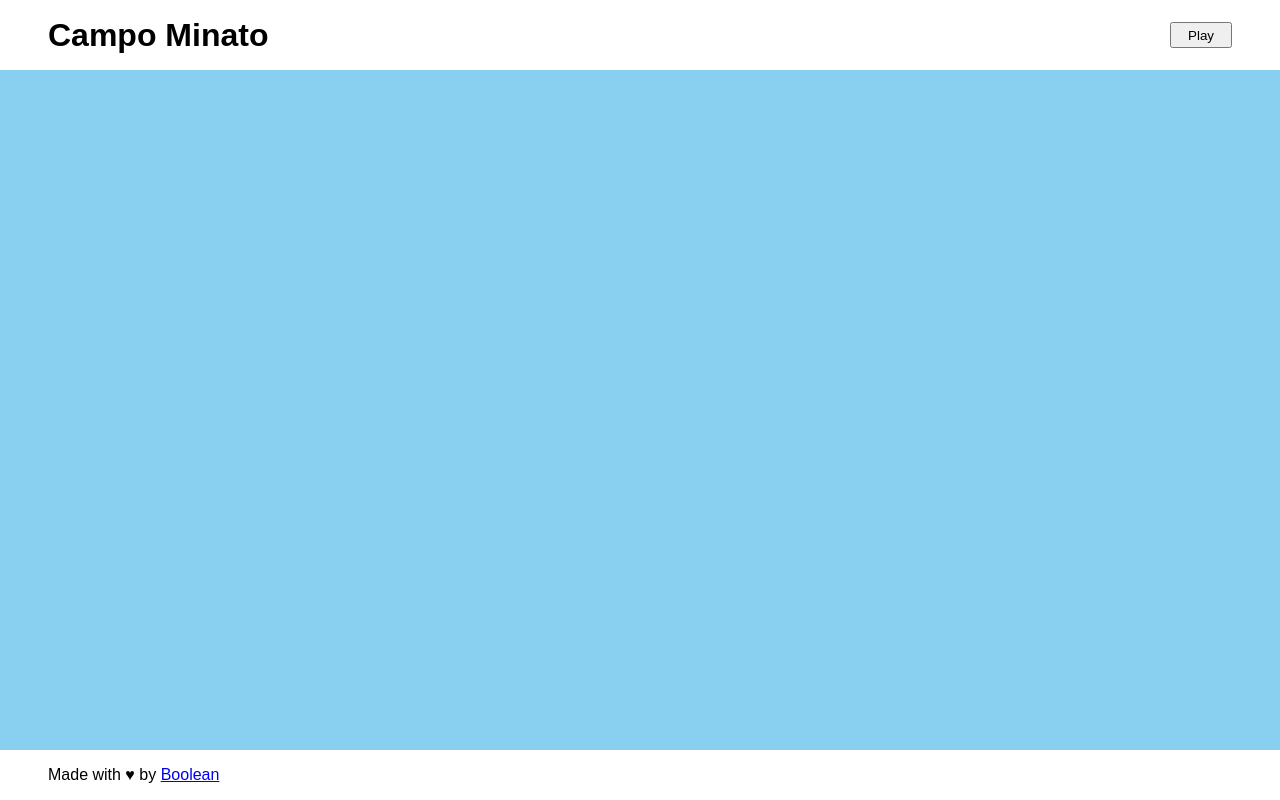
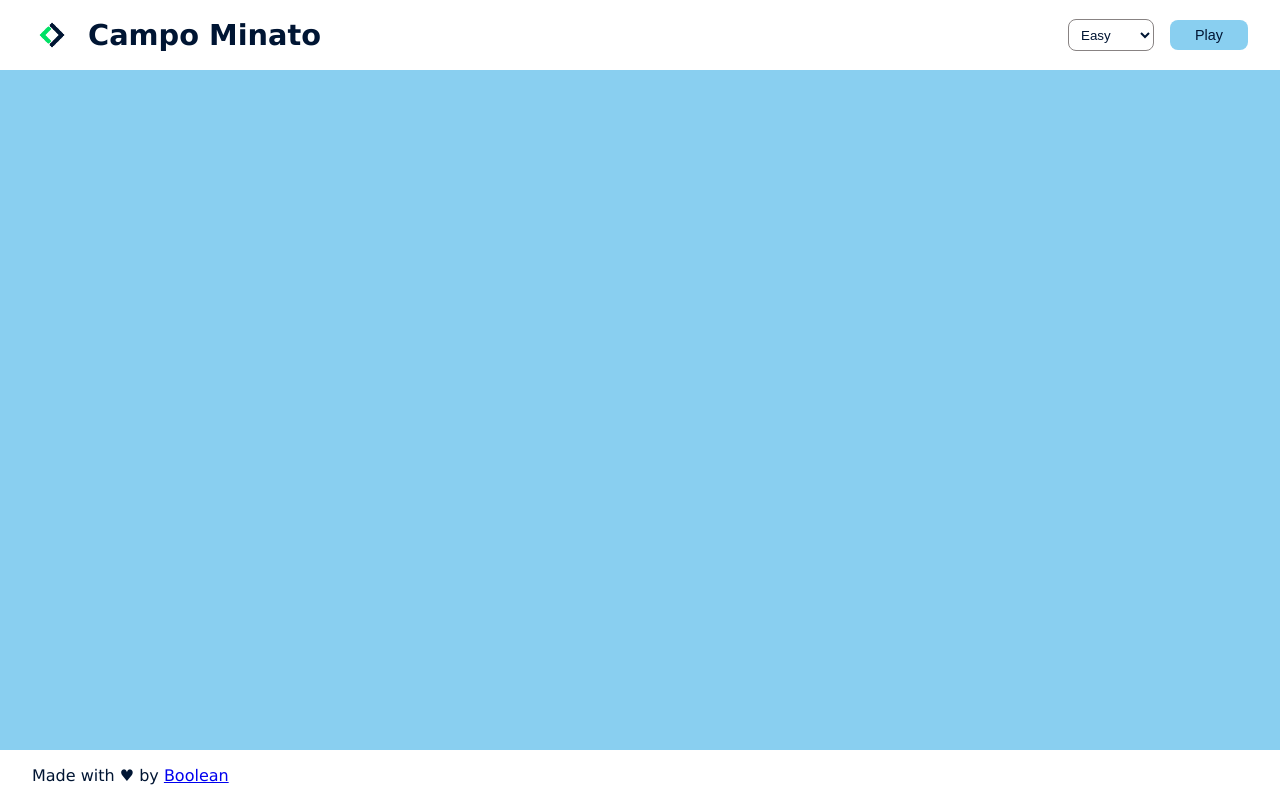
Before and after one commit to lazzaric92/js-campominato-grid, a plain HTML site: page index.html in a window 1280 px wide. Drawn offline with Linux system fonts and the light colour scheme.

Commit message:
added logo and difficulty-selector, stylized play button

```diff
--- a/css/style.css
+++ b/css/style.css
@@ -5,11 +5,14 @@
 }
 
 body {
-    font-family: sans-serif;
+    font-family: Verdana, Tahoma, sans-serif;
 }
 
 :root {
     --cells-number: 10;
+    --dark-blue: #001533;
+    --baby-blue: #89CFF0;
+    --blue: #5b85dd;
 }
 
 .flex-centered {
@@ -22,6 +25,7 @@ div.container {
     display: flex;
     flex-direction: column;
     height: 100vh;
+    color: var(--dark-blue);
 }
 
 header {
@@ -29,16 +33,46 @@ header {
     display: flex;
     justify-content: space-between;
     align-items: center;
-    padding: 0 3rem;
+    padding: 0 2rem;
 }
 
-header button {
-    padding: .2rem 1rem;
+header > div img {
+    margin-right: 1rem;
+    width: 2.5rem;
+}
+
+header h1 {
+    font-size: 1.8rem;
+}
+
+header #difficulty-selector,
+header #play {
+    color: var(--dark-blue);
+    border-radius: 8px;
     cursor: pointer;
+    border: 1px solid transparent;
+}
+
+header #difficulty-selector {
+    margin-right: 1rem;
+    background-color: white;
+    border-color: #888383;
+    padding: .4rem .5rem;
+}
+
+header #play {
+    padding: .4rem 1.5rem;
+    background-color: var(--baby-blue);
+    font-size: .9rem;
+}
+
+header #play:hover {
+    background-color: var(--blue);
+    color: white;
 }
 
 main {
-    background-color: #89CFF0;
+    background-color: var(--baby-blue);
     height: calc(100% - 120px);
 }
 
@@ -52,16 +86,16 @@ main {
 #grid article.square {
     width: calc(100% / var(--cells-number) - 2px);
     height: calc(100% / var(--cells-number) - 2px);
-    border: 1px solid black;
+    border: 1px solid var(--dark-blue);
     cursor: pointer;
 }
 
 #grid article.square.active {
-    background-color: #5b85dd;
+    background-color: var(--blue);
     color: white;
 }
 
 footer {
     height: 50px;
-    padding: 1rem 3rem;
+    padding: 1rem 2rem;
 }
--- a/index.html
+++ b/index.html
@@ -9,8 +9,18 @@
 <body>
     <div class="container">
         <header>
-            <h1>Campo Minato</h1>
-            <button id="play">Play</button>
+            <div class="flex-centered">
+                <img src="img/Logo.png" alt="Logo">
+                <h1>Campo Minato</h1>
+            </div>
+            <div class="flex-centered">
+                <select name="difficulty-selector" id="difficulty-selector">
+                    <option value="easy">Easy</option>
+                    <option value="medium">Medium</option>
+                    <option value="hard">Hard</option>
+                </select>
+                <button id="play">Play</button>
+            </div>
         </header>
 
         <main class="flex-centered">
```
Also changed, not shown: img/Logo.png (added).
